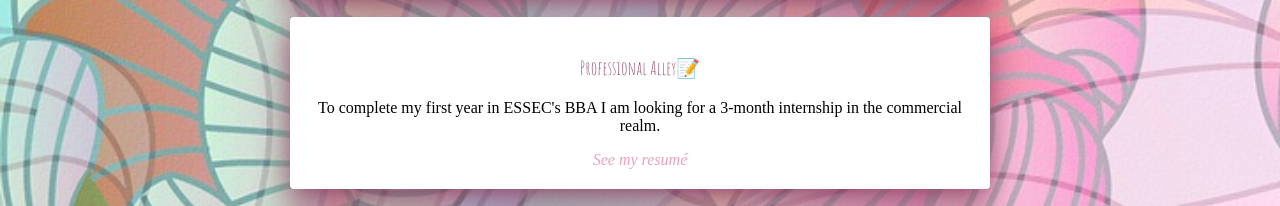
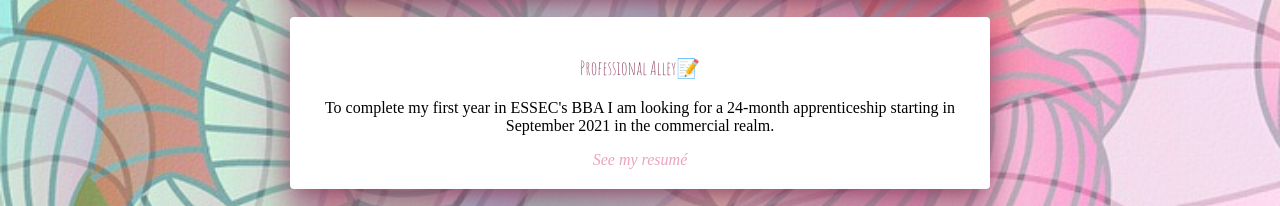
Before and after one commit to Amelie-Lascombes/my-profile, a plain HTML site: page index.html in a window 1280 px wide. Shown: the part 2979-3185 px from the top of the page. Drawn offline with Linux system fonts and the light colour scheme; a web font is replaced by a local one.

Commit message:
Update index.html

```diff
--- a/index.html
+++ b/index.html
@@ -78,7 +78,7 @@
 
       <div class="card-white">
         <h3>Professional Alley📝</h3>
-        <p> To complete my first year in ESSEC's BBA I am looking for a 3-month internship in the commercial realm.</p>
+        <p> To complete my first year in ESSEC's BBA I am looking for a 24-month apprenticeship starting in September 2021 in the commercial realm.</p>
         <a href="images/CV.png" target="_blank"><i>See my resumé</i>
 
       </div>
```
